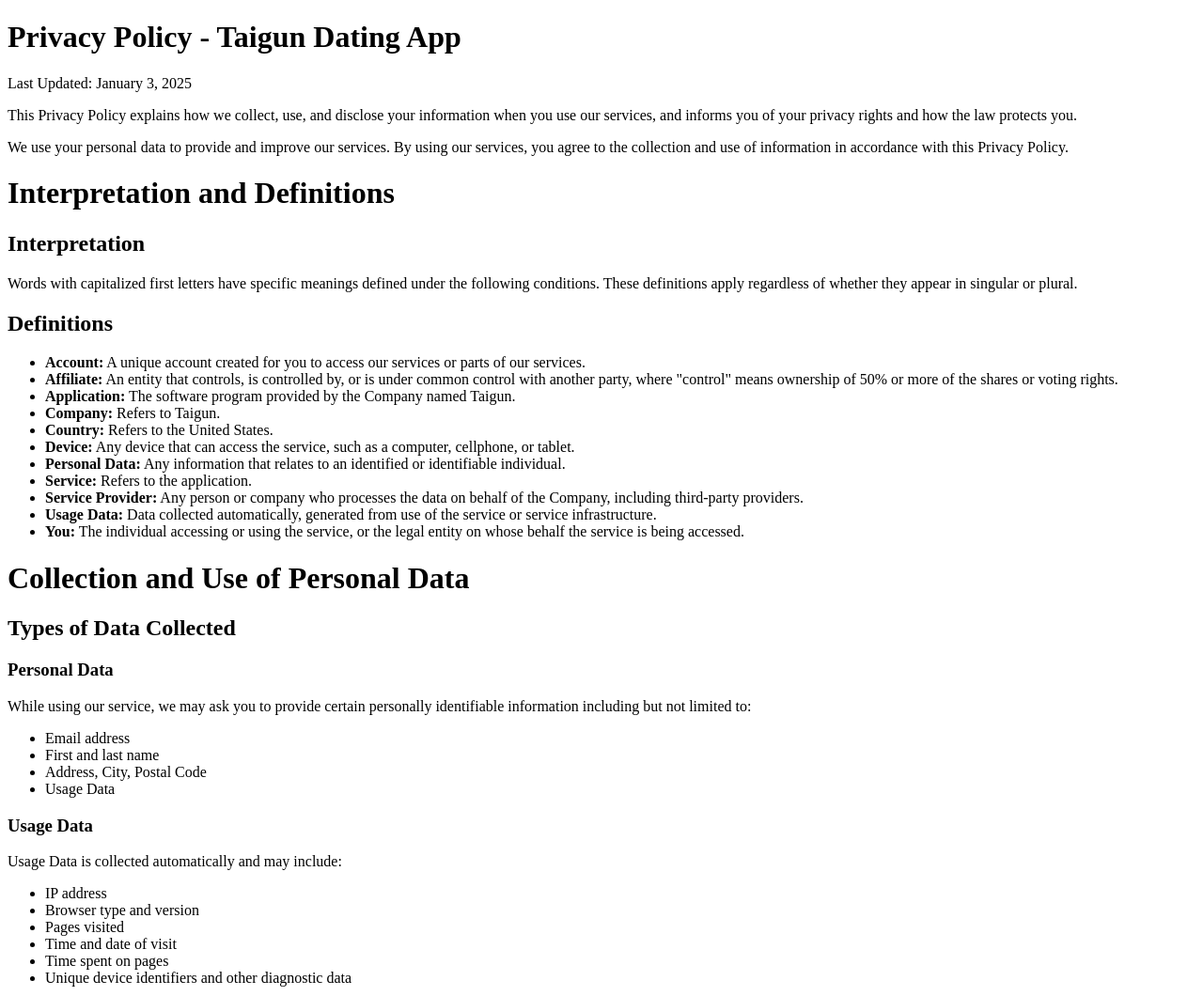
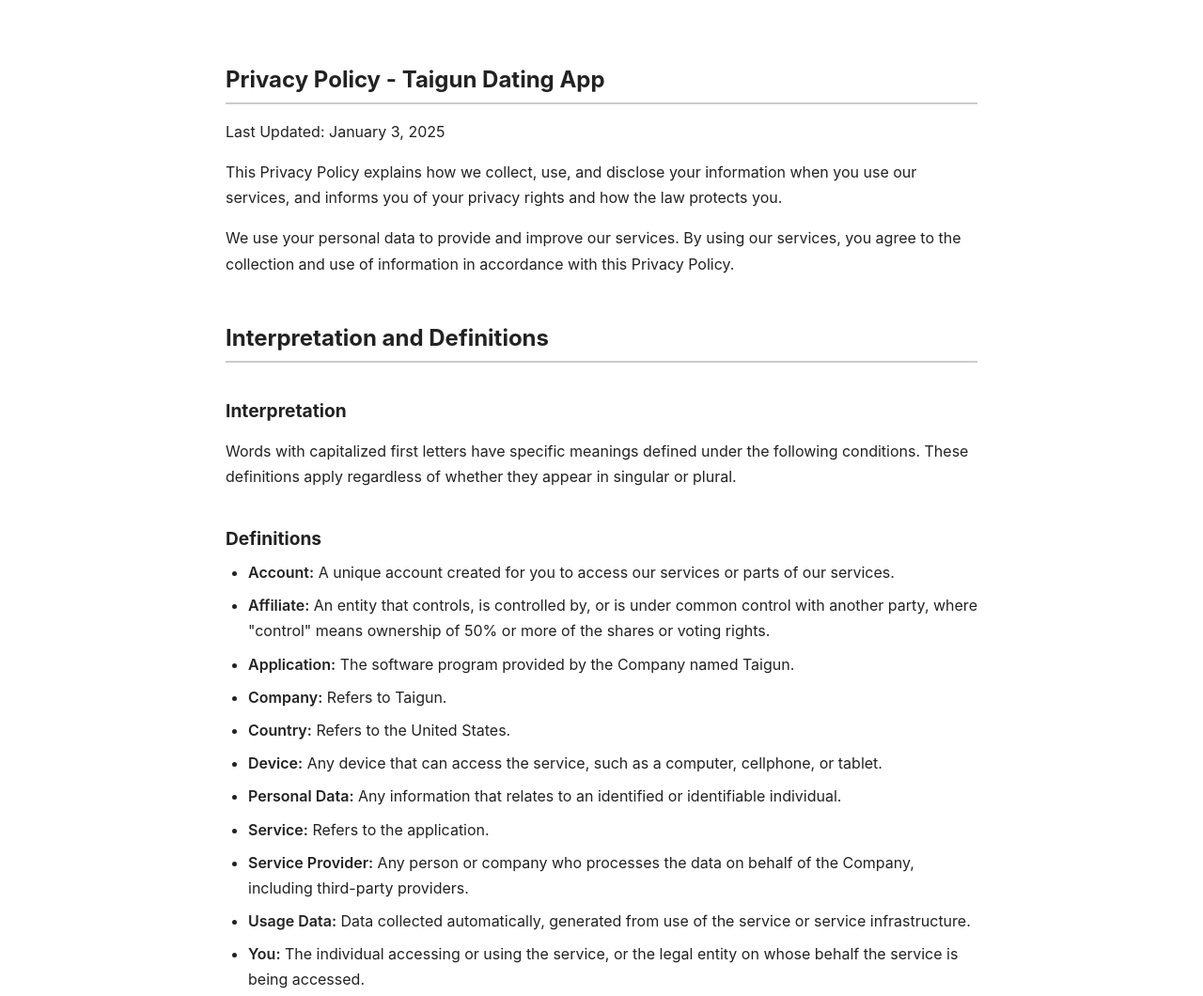
Before and after one commit to sunkeeper316/taigun_privacy_policy, a plain HTML site: page privacy_policy_en.html in a window 1280 px wide. Shown: the top 1060 px of the page at 94% size. Drawn offline with Linux system fonts and the light colour scheme.

Commit message:
套用樣式

```diff
--- a/privacy_policy_en.html
+++ b/privacy_policy_en.html
@@ -4,6 +4,70 @@
     <meta charset="UTF-8">
     <meta name="viewport" content="width=device-width, initial-scale=1.0">
     <title>Privacy Policy & Terms of Service - Taigun Dating App</title>
+    <style>
+    body {
+      font-family: -apple-system, BlinkMacSystemFont, "Segoe UI", Roboto, Helvetica, Arial, sans-serif;
+      font-size: 16px;
+      line-height: 1.7;
+      padding: 20px;
+      margin: 0 auto;
+      max-width: 800px;
+      background-color: #ffffff;
+      color: #222222;
+    }
+
+    h1, h2, h3 {
+      font-weight: bold;
+      margin-top: 2em;
+      margin-bottom: 0.5em;
+      line-height: 1.4;
+    }
+
+    h1 {
+      font-size: 1.5rem;
+      border-bottom: 2px solid #ccc;
+      padding-bottom: 0.3em;
+    }
+
+    h2 {
+      font-size: 1.2rem;
+    }
+
+    h3 {
+      font-size: 1.1rem;
+    }
+
+    p {
+      margin-top: 1em;
+      margin-bottom: 1em;
+    }
+
+    ul {
+      padding-left: 1.5em;
+      margin-top: 0.5em;
+      margin-bottom: 1em;
+    }
+
+    li {
+      margin-bottom: 0.5em;
+    }
+
+    strong {
+      font-weight: 600;
+    }
+
+    @media (prefers-color-scheme: dark) {
+      body {
+        background-color: #121212;
+        color: #e0e0e0;
+      }
+
+      h1, h2, h3 {
+        color: #ffffff;
+        border-color: #444;
+      }
+    }
+  </style>
 </head>
 <body>
     <h1>Privacy Policy - Taigun Dating App</h1>
```
Also changed, not shown: privacy_policy_zh_cn.html (+64 -0 lines), privacy_policy_zh_tw.html (+64 -0 lines).
